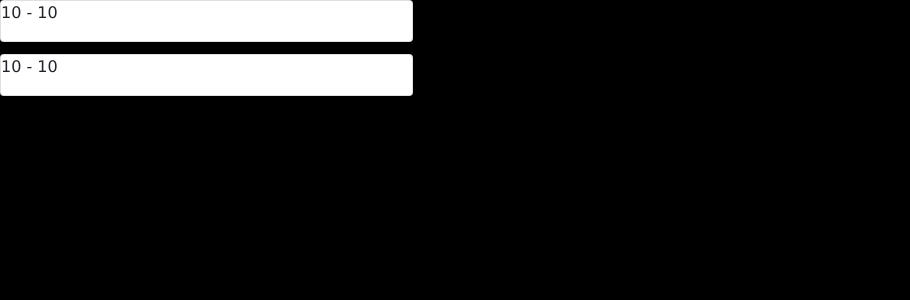
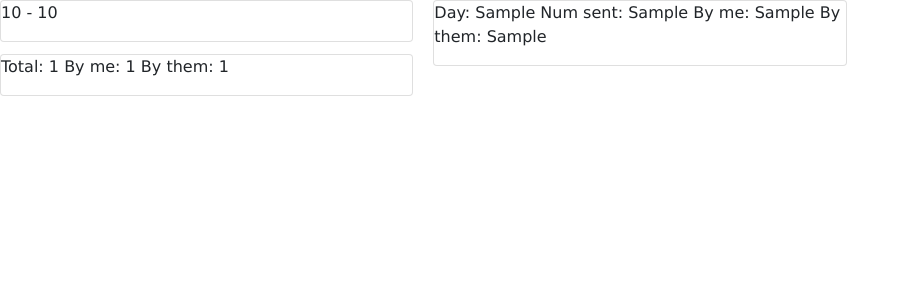
Before and after one commit to brienna/ttyl, a Flask app: template templates/result.html in a window 1280 px wide. Shown: the top 300 px of the page, without its empty margins (0-910 px from the left). Run offline with Flask 2, Linux system fonts and the light colour scheme; the template is opened without the code that fills it: most values are stand-ins (such as "Sample title", 1, 10 or a date in 2020); some libraries are stand-ins or nearby versions.

Commit message:
Output total messages & most active day

```diff
--- a/app.py
+++ b/app.py
@@ -52,19 +52,42 @@ def get_messages():
     df_msg['new_hours'] = [d.hour for d in df_msg['time']]
 
     # Get dates of conversation duration
-    duration = get_conversation_length(df_msg)
+    duration = get_duration(df_msg)
+    # Get total number of messages sent
+    num_messages = get_num_messages(df_msg)
+    # Get most active day and activity on that day
+    most_active_day = get_most_active_day(df_msg)
 
-    return render_template('result.html', duration=duration)
+    return render_template('result.html',
+        duration=duration,
+        num_messages=num_messages,
+        most_active_day=most_active_day)
 
 
 # Functions
 
-def get_conversation_length(df_msg):
+def get_duration(df_msg):
     start = df_msg['new_date'].iloc[0]
-    start = start.strftime('%m.%d.%Y')
     end = df_msg['new_date'].iloc[-1]
-    end = end.strftime('%m.%d.%Y')
-    return [start, end]
+    return [start.strftime('%m.%d.%Y'), end.strftime('%m.%d.%Y')]
+
+def get_num_messages(df_msg):
+    '''
+    Returns [total, me, other person]
+    '''
+    total = len(df_msg)
+    by_me = len(df_msg[df_msg['is_from_me'] == 1])
+    by_them = total - by_me
+    return [str(total), str(by_me), str(by_them)]
+
+def get_most_active_day(df_msg):
+    # LATER: Account for more than 1 day in the mode
+    day = df_msg['new_date'].mode()[0]
+    df_temp = df_msg[df_msg['new_date'] == day]
+    num_msgs = len(df_temp)
+    num_msgs_me = len(df_temp[df_temp['is_from_me'] == 1])
+    num_msgs_them = num_msgs - num_msgs_me
+    return [day.strftime('%m.%d.%Y'), num_msgs, num_msgs_me, num_msgs_them]
 
 
 if __name__ == '__main__':
--- a/static/style.css
+++ b/static/style.css
@@ -10,10 +10,6 @@ tr:hover {
     cursor: pointer;
 }
 
-body {
-    background: black;
-}
-
 .card-columns {
   @include media-breakpoint-only(lg) {
     column-count: 4;
--- a/templates/result.html
+++ b/templates/result.html
@@ -3,11 +3,29 @@
 <body>
 {% block content %}
     <div class="card-columns">
+
+        <!-- Conversation duration -->
         <div class="card">
             <p>{{ duration[0] }} - {{ duration[1] }}</p>
         </div>
+
+        <!-- Total number of messages -->
         <div class="card">
-            <p>{{ duration[0] }} - {{ duration[1] }}</p>
+            <p>
+                <span>Total: {{ num_messages[0] }}</span>
+                <span>By me: {{ num_messages[1] }}</span>
+                <span>By them: {{ num_messages[2] }}</span>
+            </p>
+        </div>
+
+        <!-- Most active day -->
+        <div class="card">
+            <p>
+                <span>Day: {{ most_active_day[0] }}</span>
+                <span>Num sent: {{ most_active_day[1] }}</span>
+                <span>By me: {{ most_active_day[2] }}</span>
+                <span>By them: {{ most_active_day[3] }}</span>
+            </p>
         </div>
 
     </div>
```
Also changed, not shown: 1 other file.
